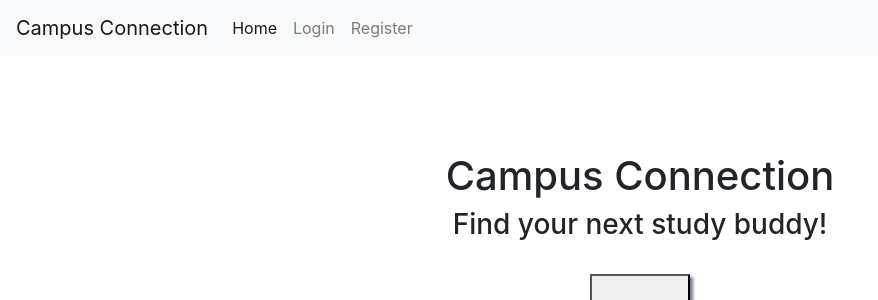
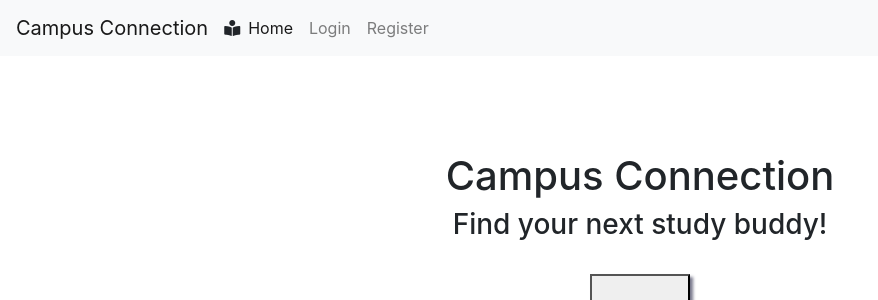
Before and after one commit to madhusivaraj/campus-connection, a Flask app: page / in a window 1280 px wide. Shown: the top 300 px of the page, without its empty margins (0-878 px from the left). Run offline with Flask 2, Linux system fonts and the light colour scheme; some libraries are stand-ins or nearby versions.

Commit message:
added the book emoji

```diff
--- a/templates/base.html
+++ b/templates/base.html
@@ -2,12 +2,14 @@
 <html>
 <head>
  <link rel="stylesheet" href="https://maxcdn.bootstrapcdn.com/bootstrap/4.0.0/css/bootstrap.min.css" integrity="sha384-Gn5384xqQ1aoWXA+058RXPxPg6fy4IWvTNh0E263XmFcJlSAwiGgFAW/dAiS6JXm" crossorigin="anonymous">
-	<title>Home</title>
+ <link rel="stylesheet" href="https://use.fontawesome.com/releases/v5.3.1/css/all.css" integrity="sha384-mzrmE5qonljUremFsqc01SB46JvROS7bZs3IO2EmfFsd15uHvIt+Y8vEf7N7fWAU" crossorigin="anonymous">
+  <title>Home</title>
 </head>
 <body>
 
   <nav class="navbar navbar-expand-lg navbar-light bg-light">
   <a class="navbar-brand" href="#">Campus Connection</a>
+  <i class="fas fa-book-reader"></i>
   <button class="navbar-toggler" type="button" data-toggle="collapse" data-target="#navbarSupportedContent" aria-controls="navbarSupportedContent" aria-expanded="false" aria-label="Toggle navigation">
     <span class="navbar-toggler-icon"></span>
   </button>
```
